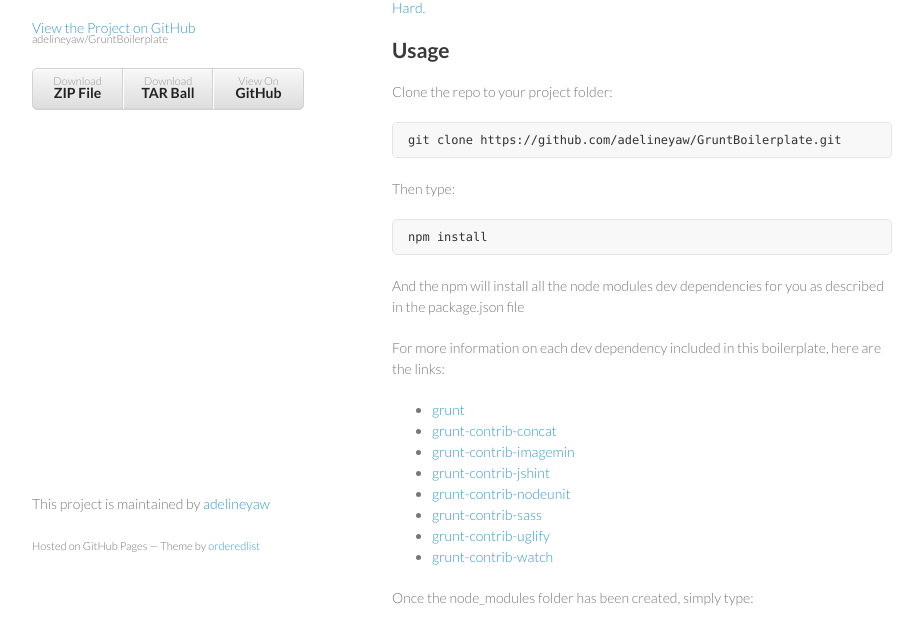
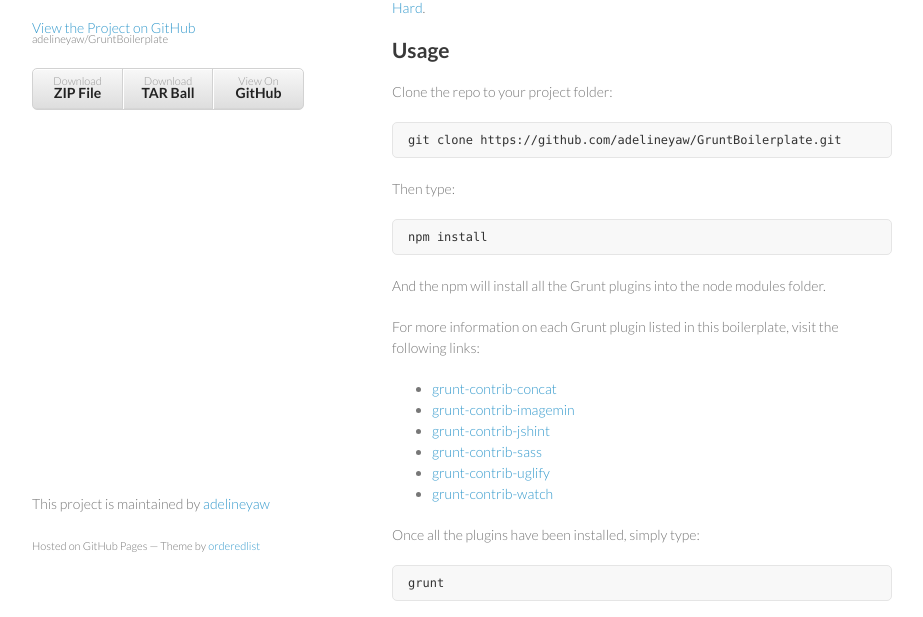
Before and after one commit to adelineyaw/GruntBoilerplate, a plain HTML site: page index.html in a window 1280 px wide. Shown: the part 175-792 px from the top of the page, without its empty margins (178-1101 px from the left). Drawn offline with Linux system fonts and the light colour scheme.

```diff
--- a/index.html
+++ b/index.html
@@ -31,8 +31,6 @@
         <h1>
 <a name="grunt-boilerplate" class="anchor" href="#grunt-boilerplate"><span class="octicon octicon-link"></span></a>Grunt Boilerplate</h1>
 
-<h1></h1>
-
 <p>This is a simplified version of <a href="https://github.com/chriscoyier/My-Grunt-Boilerplate">Chris Coyiers' Grunt Boilerplate</a> based on the CSS Tricks screencast <a href="http://css-tricks.com/video-screencasts/130-first-moments-grunt/">First Moments with Grunt</a> which also accompanies the article written by Chris, <a href="http://24ways.org/2013/grunt-is-not-weird-and-hard/">Grunt for People Who Think Things Like Grunt are Weird and Hard</a>.</p>
 
 <h2>
@@ -46,20 +44,18 @@
 
 <pre>npm install</pre>
 
-<p>And the npm will install all the node modules dev dependencies for you as described in the package.json file</p>
+<p>And the npm will install all the Grunt plugins into the node modules folder.</p>
 
-<p>For more information on each dev dependency included in this boilerplate, here are the links:</p>
+<p>For more information on each Grunt plugin listed in this boilerplate, visit the following links:</p>
 
 <ul>
-<li><a href="https://www.npmjs.org/package/grunt">grunt</a></li>
-<li><a href="https://www.npmjs.org/package/grunt-contrib-concat">grunt-contrib-concat</a></li>
-<li><a href="https://www.npmjs.org/package/grunt-contrib-imagemin">grunt-contrib-imagemin</a></li>
-<li><a href="https://www.npmjs.org/package/grunt-contrib-jshint">grunt-contrib-jshint</a></li>
-<li><a href="https://www.npmjs.org/package/grunt-contrib-nodeunit">grunt-contrib-nodeunit</a></li>
-<li><a href="https://www.npmjs.org/package/grunt-contrib-sass">grunt-contrib-sass</a></li>
-<li><a href="https://www.npmjs.org/package/grunt-contrib-uglify">grunt-contrib-uglify</a></li>
-<li><a href="https://www.npmjs.org/package/grunt-contrib-watch">grunt-contrib-watch</a></li>
-</ul><p></p><p>Once the node_modules folder has been created, simply type:</p><pre>grunt</pre>
+<li><a href="https://github.com/gruntjs/grunt-contrib-concat">grunt-contrib-concat</a></li>
+<li><a href="https://github.com/gruntjs/grunt-contrib-imagemin">grunt-contrib-imagemin</a></li>
+<li><a href="https://github.com/gruntjs/grunt-contrib-jshint">grunt-contrib-jshint</a></li>
+<li><a href="https://github.com/gruntjs/grunt-contrib-sass">grunt-contrib-sass</a></li>
+<li><a href="https://github.com/gruntjs/grunt-contrib-uglify">grunt-contrib-uglify</a></li>
+<li><a href="https://github.com/gruntjs/grunt-contrib-watch">grunt-contrib-watch</a></li>
+</ul><p></p><p>Once all the plugins have been installed, simply type:</p><pre>grunt</pre>
 
 <h2>
 <a name="resources" class="anchor" href="#resources"><span class="octicon octicon-link"></span></a>Resources</h2>
```
Also changed, not shown: params.json (+1 -1 lines).
